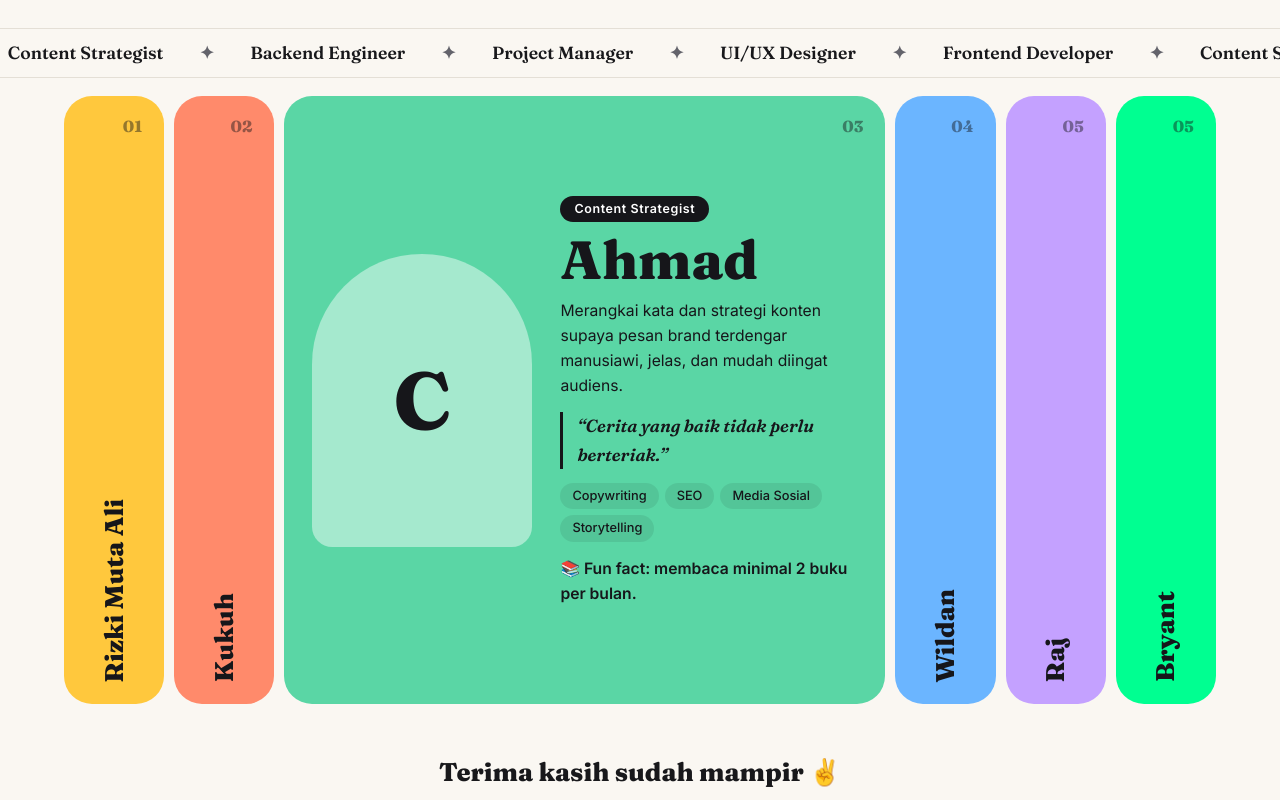
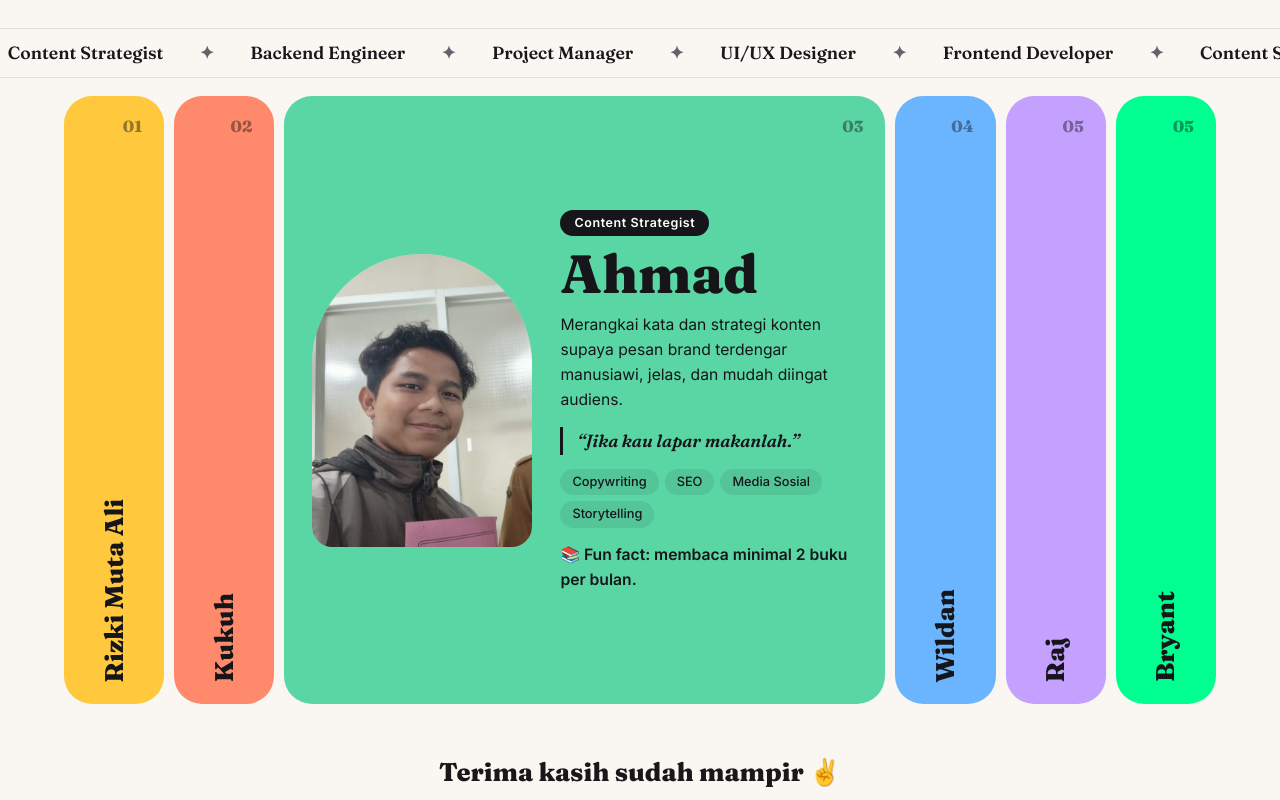
Before and after one commit to hihuucuyy/Kelompok-5, a plain HTML site: page kelompok 5.html in a window 1280 px wide. Both pictures are taken after a click on the button "Ahmad". Shown: the part 441-1241 px from the top of the page. Drawn offline with Linux system fonts and the light colour scheme.

Commit message:
profil ahmad

```diff
--- a/kelompok 5.html
+++ b/kelompok 5.html
@@ -572,13 +572,13 @@
       <div class="body">
         <div class="photo">
           <span class="initial">C</span>
-          <img src="foto/citra.jpg" alt="Foto Citra Lestari" onerror="this.remove()">
+          <img src="asset/ahmad.jpeg" alt="Foto Ahmad" onerror="this.remove()">
         </div>
         <div class="info">
           <span class="role">Content Strategist</span>
           <h2>Ahmad</h2>
           <p>Merangkai kata dan strategi konten supaya pesan brand terdengar manusiawi, jelas, dan mudah diingat audiens.</p>
-          <blockquote class="quote">“Cerita yang baik tidak perlu berteriak.”</blockquote>
+          <blockquote class="quote">“Jika kau lapar makanlah.”</blockquote>
           <ul class="skills">
             <li>Copywriting</li><li>SEO</li><li>Media Sosial</li><li>Storytelling</li>
           </ul>
```
Also changed, not shown: asset/ahmad.jpeg (added).
